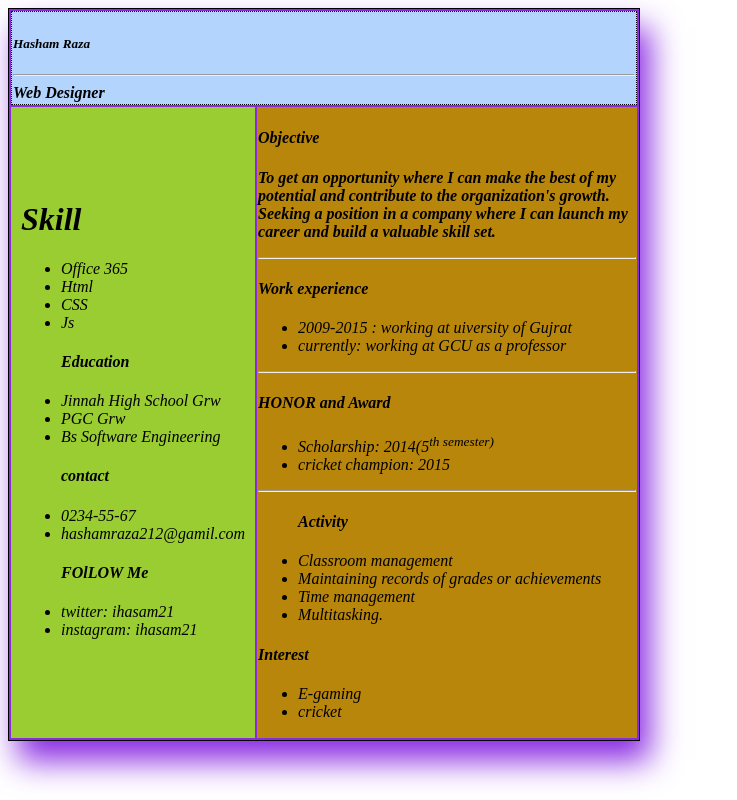
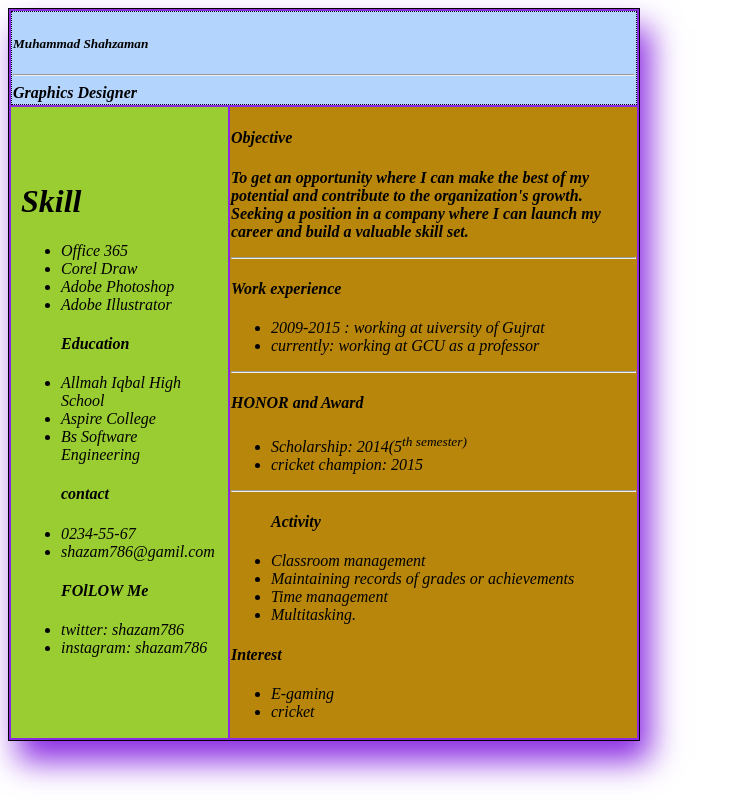
Before and after one commit to Umer146/GSD, a plain HTML site: page index.html in a window 1280 px wide. Shown: the whole page, without its empty margins (0-737 px from the left). Drawn offline with Linux system fonts and the light colour scheme.

Commit message:
Update index.html
Commit Portfolio changes w.r.t  Shahzaman

```diff
--- a/index.html
+++ b/index.html
@@ -12,8 +12,8 @@
   <tr >
     <td id="closerow"   colspan="2" >
 
-     <h5 align="left"><b>Hasham Raza</b></h5><hr/>
-      <b > Web Designer</b>
+     <h5 align="left"><b>Muhammad Shahzaman</b></h5><hr/>
+      <b > Graphics Designer</b>
     </td>
 
   </tr>
@@ -22,21 +22,21 @@
       <h1 >Skill</h1>
       <ul>
         <li>Office 365</li>
-        <li>Html</li>
-        <li>CSS</li>
-        <li>Js</li>
+        <li>Corel Draw</li>
+        <li>Adobe Photoshop</li>
+        <li>Adobe Illustrator</li>
         <h4 align="left">Education</h4>
-        <li>Jinnah High School Grw</li>
-        <li>PGC Grw</li>
+        <li>Allmah Iqbal High School</li>
+        <li>Aspire College </li>
         <li>Bs Software Engineering</li>
       </ul>
       <ul>
         <h4 align="left">contact</h4>
         <li>0234-55-67</li>
-        <li>hashamraza212@gamil.com</li>
+        <li>shazam786@gamil.com</li>
         <h4>FOlLOW Me</h4>
-        <li>twitter: ihasam21</li>
-        <li>instagram: ihasam21</li>
+        <li>twitter: shazam786</li>
+        <li>instagram: shazam786</li>
       </ul>
     </td>
     <td>
```
